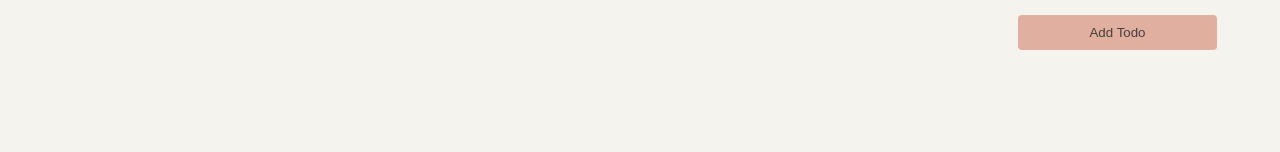
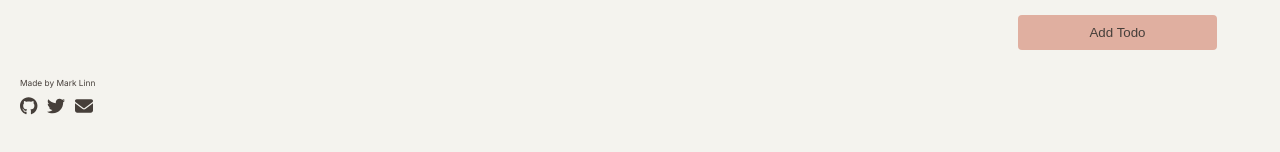
Before and after one commit to marktlinn/toDoList, a React (Create React App) app in the folder frontend/: page / in a window 1280 px wide. Shown: the part 428-580 px from the top of the page. Built offline with nearby package versions, Linux system fonts and the light colour scheme; no server answers.

Commit message:
added footer tags and styled footer

```diff
--- a/frontend/src/App.js
+++ b/frontend/src/App.js
@@ -2,6 +2,7 @@ import { BrowserRouter, Routes, Route } from 'react-router-dom'
 import React from 'react';
 import Home from './pages/Home'
 import Navbar from './components/Navbar'
+import Footer from './components/Footer';
 import './index.css';
 
 function App() {
@@ -44,6 +45,7 @@ function App() {
           />
         </Routes>
       </div>
+      < Footer />
       </BrowserRouter>
     </div>
   );
--- /dev/null
+++ b/frontend/src/components/Footer.js
@@ -0,0 +1,23 @@
+import React from 'react';
+import { FontAwesomeIcon } from '@fortawesome/react-fontawesome';
+import  { faEnvelope } from '@fortawesome/free-solid-svg-icons'
+import { faGithub, faTwitter} from '@fortawesome/free-brands-svg-icons'
+// import { faTwitter, faGithub } from '@fortawesome/free-brands-svg-icons'
+const Footer = () => {
+
+    return (
+        <footer>
+            <div>
+            <span><small>Made by Mark Linn</small></span>
+            </div>
+            <div className='profile-tags'>
+            <a href="https://github.com/marksist300"><FontAwesomeIcon icon={faGithub} /></a>
+            <a href="https://twitter.com/marksist_300"><FontAwesomeIcon icon={faTwitter} /></a>
+            <a href="mailto:marklinndev@gmail.com"><FontAwesomeIcon icon={faEnvelope} /></a>
+            </div>
+        </footer>
+    )
+
+}
+
+export default Footer
--- a/frontend/src/index.css
+++ b/frontend/src/index.css
@@ -268,3 +268,19 @@ form button{
   color: var(--dark-brown);
   padding: .2rem;
 }
+
+/*Footer*/
+footer{
+  max-width: 1400px;
+  padding-left: 2rem;
+  padding-bottom: 1rem;
+  color: var(--dark-brown);
+  margin: auto;
+}
+
+.profile-tags{
+  display: flex;
+  align-items: center;
+  gap: 1rem;
+  font-size: 1.8rem;
+}
--- a/package.json
+++ b/package.json
@@ -1,6 +1,7 @@
 {
   "dependencies": {
     "@fortawesome/fontawesome-svg-core": "^6.2.0",
+    "@fortawesome/free-brands-svg-icons": "^6.2.0",
     "@fortawesome/free-regular-svg-icons": "^6.2.0",
     "@fortawesome/free-solid-svg-icons": "^6.2.0",
     "@fortawesome/react-fontawesome": "^0.2.0",
```
Also changed, not shown: 1 other file (tests, documents, lock files or other folders).
